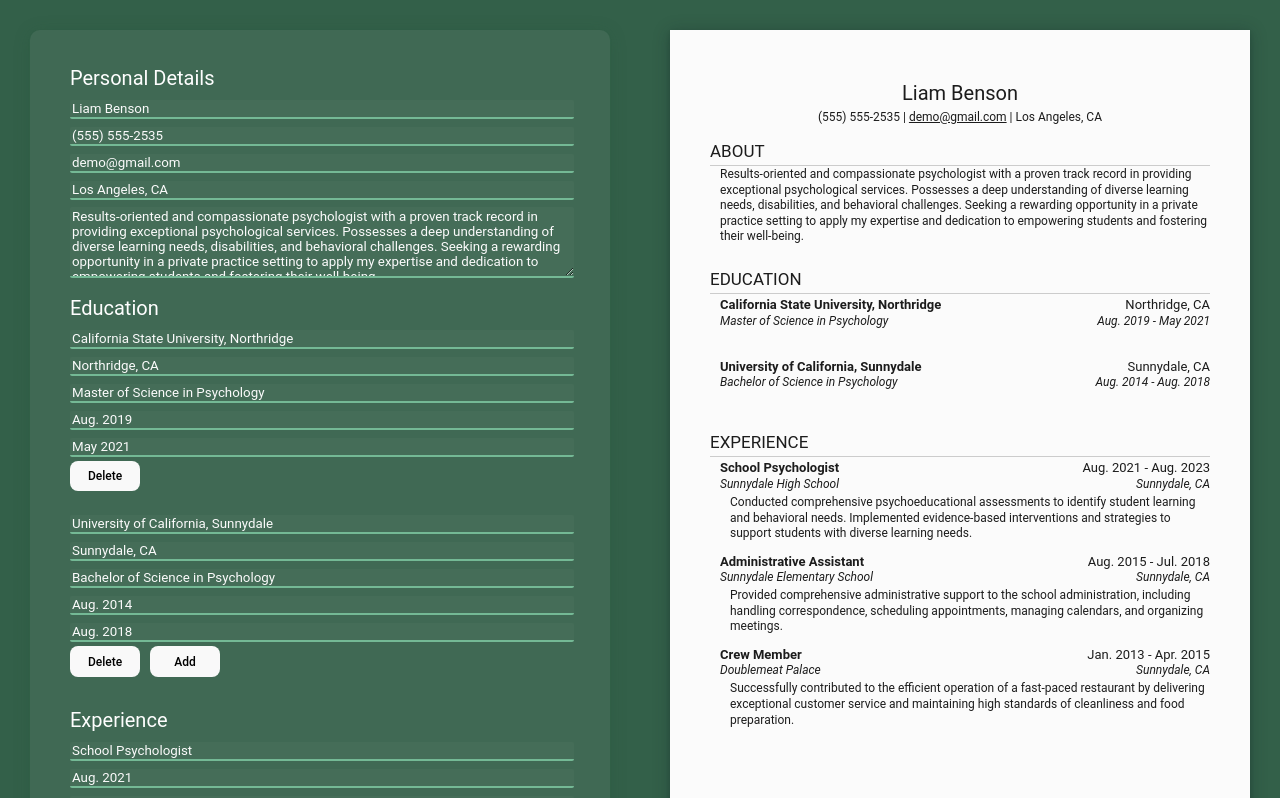
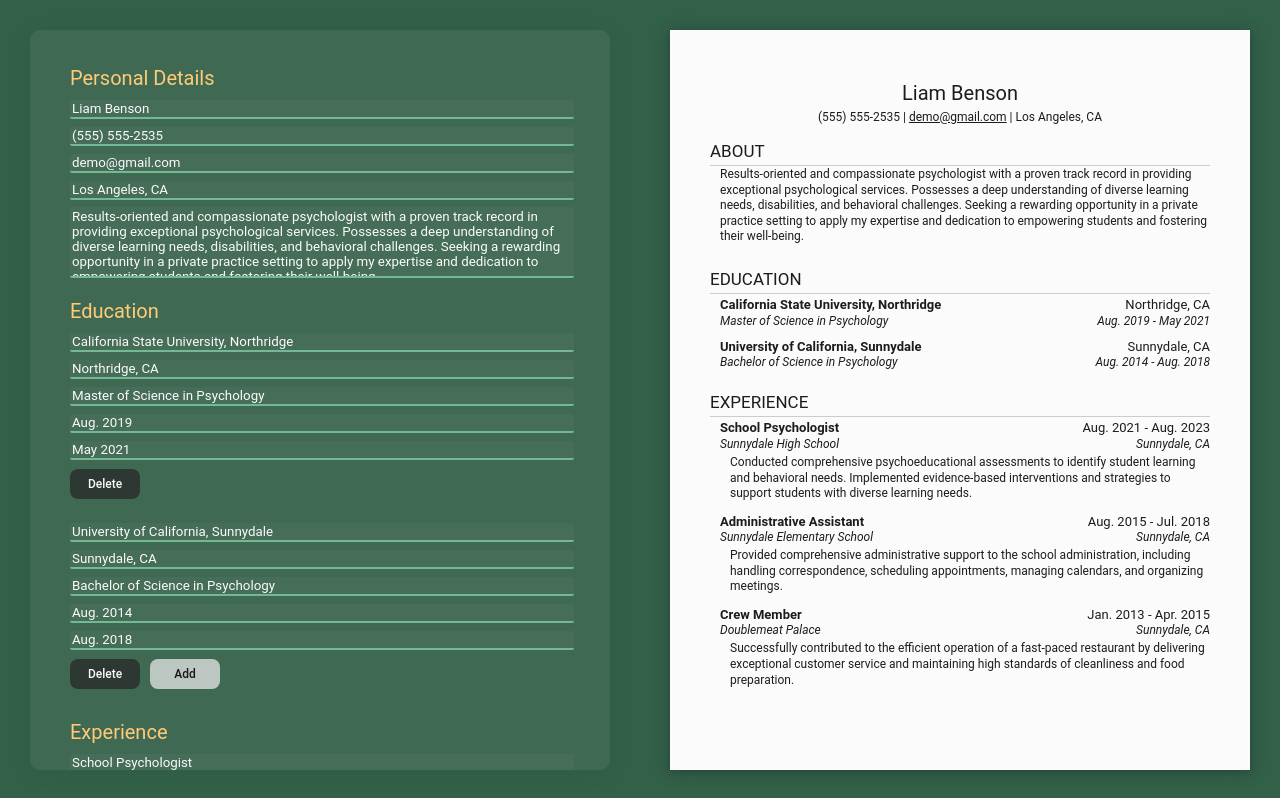
Before and after one commit to kristenmazza/cv-application, a React (Vite) app: page / in a window 1280 px wide. Shown: the top 798 px of the page. Built offline with nearby package versions, Linux system fonts and the light colour scheme.

Commit message:
Update resume and editor styles

```diff
--- a/src/components/Editor.jsx
+++ b/src/components/Editor.jsx
@@ -131,9 +131,9 @@ function DeleteEducationButton({entryId, educationEntries, setEducationEntries,
     )
 }
 
-function AddEducationButton({ educationEntries, setEducationEntries, setIsEduAddButtonShown }) {
+function AddEducationButton({ educationEntries, setEducationEntries, setIsEduAddButtonShown, isEduButtonShown }) {
     return (
-        <button className="add-button" onClick={(e) => handleAddEducation(e, { educationEntries, setEducationEntries, setIsEduAddButtonShown })}>Add</button>
+        <button className={`add-button ${isEduButtonShown ? "visible" : ""}`}  onClick={(e) => handleAddEducation(e, { educationEntries, setEducationEntries, setIsEduAddButtonShown })}>Add</button>
     )
 }
 
@@ -203,7 +203,7 @@ function FormEducation(props) {
                     </div>
                 </div>
             ))}
-            {props.isEduAddButtonShown === true && <AddEducationButton educationEntries={props.educationEntries}  setEducationEntries={props.setEducationEntries} setIsEduAddButtonShown={props.setIsEduAddButtonShown}/>}
+            {props.isEduAddButtonShown === true && <AddEducationButton educationEntries={props.educationEntries}  setEducationEntries={props.setEducationEntries} setIsEduAddButtonShown={props.setIsEduAddButtonShown} isEduButtonShown={props.isEduAddButtonShown}/>}
         </>
     )
 }
@@ -375,6 +375,7 @@ AddEducationButton.propTypes = {
     educationEntries: PropTypes.array,
     setEducationEntries: PropTypes.func,
     setIsEduAddButtonShown: PropTypes.func,
+    isEduButtonShown: PropTypes.bool,
 }
 
 FormExperience.propTypes = {
--- a/src/components/Resume.jsx
+++ b/src/components/Resume.jsx
@@ -62,7 +62,7 @@ function ResumeEducationBlock({educationEntries}) {
     return (
         <div className="resume-block">
             {educationEntries.map(entry =>
-                <div className="education-entry" key={entry.id}>
+                <div className="resume-education-entry" key={entry.id}>
                     <EducationEntry
                         school={entry.school}
                         schoolLocation={entry.schoolLocation}
--- a/src/styles/App.css
+++ b/src/styles/App.css
@@ -20,14 +20,3 @@ body {
   flex-wrap: wrap;
   justify-content: center;
 }
-
-.editor-container {
-  flex: 1;
-  max-width: 600px;
-  min-width: 400px;
-  padding: 10px;
-  margin: 30px;
-  background-color: #406954;
-  border-radius: 10px;
-  box-shadow: rgba(74, 141, 101, 0.12) 0px 1px 2px 0px, rgba(36, 86, 60, 0.32) 0px 2px 16px 0px;
-}
--- a/src/styles/Editor.css
+++ b/src/styles/Editor.css
@@ -1,12 +1,42 @@
 form {
     padding: 15px 30px;
+}
+
+.editor-container {
+    flex: 1;
+    max-width: 600px;
+    min-width: 400px;
+    max-height: 90vh;
+    padding: 10px;
+    margin: 30px;
+    background-color: #406954;
+    border-radius: 10px;
+    box-shadow: rgba(74, 141, 101, 0.12) 0px 1px 2px 0px, rgba(36, 86, 60, 0.32) 0px 2px 16px 0px;
+    overflow-y: auto;
+}
+
+.editor-container::-webkit-scrollbar,
+textarea::-webkit-scrollbar {
+    width: 10px;
+}
+
+.editor-container::-webkit-scrollbar-track,
+textarea::-webkit-scrollbar-track {
+    background-color: #e4e4e439;
+    border-radius: 100px;
+}
+
+.editor-container::-webkit-scrollbar-thumb,
+textarea::-webkit-scrollbar-thumb {
+    background-color: #f0f0f05b;
+    border-radius: 100px;
 }
 
 .editor-heading {
     font-size: 20px;
     font-weight: normal;
     line-height: 1;
-    color: #fefefe;
+    color: #FFCB77;
     margin: 8px 0;
     padding-top: 5px;
 }
@@ -15,6 +45,7 @@ form {
     display: flex;
     flex-direction: column;
     gap: 3px;
+    padding-bottom: 10px;
 }
 
 .hidden {
@@ -38,7 +69,9 @@ textarea {
 }
 
 textarea {
-    margin-top: 3px;
+    margin: 3px 0 0 0;
+    resize: none;
+    display: block;
 }
 
 ::placeholder {
@@ -61,7 +94,6 @@ textarea {
 input[type="text"]:focus,
 textarea:focus {
     border-color: #FFCB77;
-    /* outline: 1px dotted #c3c3c3 */
 }
 
 textarea {
@@ -78,14 +110,45 @@ textarea::placeholder {
     padding-bottom: 20px;
 }
 
+.education-entry:has(+ .editor-heading) {
+    padding-bottom: 10px;
+}
+
+.delete-button,
+.add-button {
+    margin-top: 5px;
+    width: 70px;
+    height: 30px;
+    font-size: 12px;
+    border: none;
+    outline: none;
+}
+
+.delete-button:focus,
+.add-button:focus {
+    outline: none;
+}
+
 .delete-button {
-    width: 70px;
-    font-size: 12px;
+    background-color: rgba(38, 38, 38, 0.724);
+    color: #fbfbfb;
+}
+
+.delete-button:hover {
+    background-color: rgba(38, 38, 38, 0.868);
 }
 
 .add-button {
-    width:70px;
-    font-size: 12px;
+    background-color: rgba(234, 234, 234, 0.724);;
+    color: #171717;
+}
+
+.add-button:hover {
+    background-color: rgba(234, 234, 234, 0.83);
+}
+
+.add-button{
+    margin-bottom: 10px;
 }
 
 .button-group {
--- a/src/styles/Resume.css
+++ b/src/styles/Resume.css
@@ -1,11 +1,13 @@
 .resume-container {
     flex: 1;
-    max-width: 600px;
+    max-width: 620px;
     min-width: 400px;
+    max-height: 90vh;
     padding: 10px;
     margin: 30px;
     background-color: #fbfbfb;
     box-shadow: rgba(14, 30, 37, 0.12) 0px 2px 4px 0px, rgba(14, 30, 37, 0.32) 0px 2px 16px 0px;
+    overflow: hidden;
 }
 
 .resume-contact {
```
